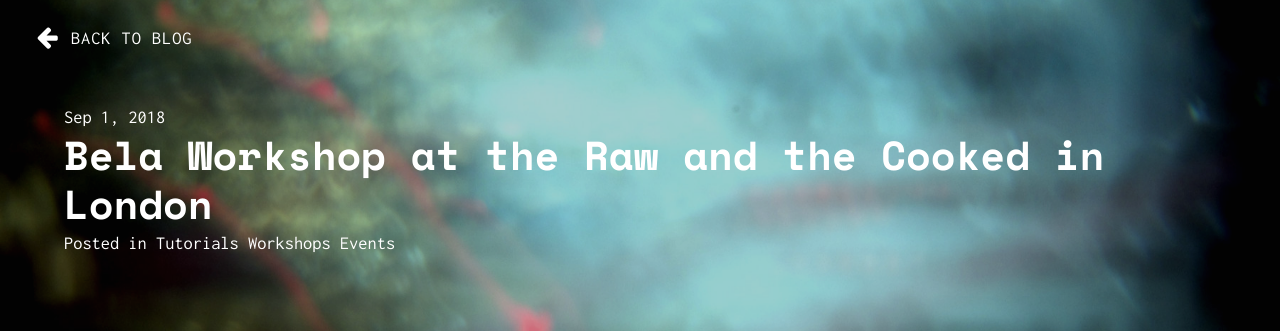
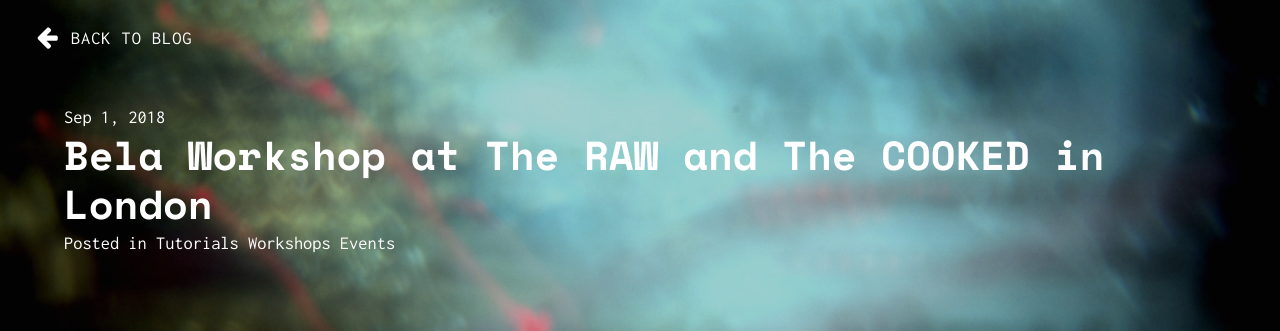
Before and after one commit to BelaPlatform/bela_newBlog, a Jekyll site: the page built from docs/_posts/2018-09-02-bela-workshop-the-raw-and-the-cooked.markdown, in a window 1280 px wide and 900 px high. Shown: the top 331 px of the window. Built offline with Jekyll 4.4.1, drawn with Linux system fonts in a browser that asks for light colours; nearby versions of some CDN libraries.

Commit message:
Capitalisation

```diff
--- a/docs/_posts/2018-09-02-bela-workshop-the-raw-and-the-cooked.markdown
+++ b/docs/_posts/2018-09-02-bela-workshop-the-raw-and-the-cooked.markdown
@@ -1,12 +1,12 @@
 ---
 layout: post
-title: "Bela Workshop at the Raw and the Cooked in London"
+title: "Bela Workshop at The RAW and The COOKED in London"
 date: 2018-09-01
 categories:
   - Tutorials
   - Workshops
   - Events
-description: "Bela Workshop at the Raw and the Cooked in London"
+description: "Bela Workshop at The RAW and The COOKED in London"
 image: cooked/banner.jpg
 author: bela
 ---
@@ -21,6 +21,6 @@
 
 The event, hosted by the Media & Arts Technology Centre for Doctoral Training at Queen Mary University of London, fuses practical workshops and demonstrations with theoretical presentations of current practice in Live Coding and DIY instrument/modular synth building. Targeting both complete beginners and experts alike the daytime section of the events opens up new possibilities and tools, which are explored further during two evenings of live performances in an informal club environment. Note that to attend the workshops you need to [buy a day or weekend ticket](https://www.eventbrite.com/e/the-raw-and-the-cooked-tickets-49375371064) and then register for the free workshops.
 
-{% include single-image.html fileName="cooked/cooked.jpg" %}
+{% include single-image.html fileName="cooked/cooked.jpgs" %}
 
 It's going to be an action packed day on Saturday kicking off with a modular synth workshop from our friends at [Glasgow Make Some Noise](https://gmsn.co.uk/), followed by a talk from Tom Whitwell from [Music Thing Modular](https://musicthing.co.uk/) and synth builder [Ewa Justka](http://ewajustka.tumblr.com/). The evening programme is packed with performances including [A Colder Consciousness](https://www.mixcloud.com/acolderconsciousness/) (Resonance FM) and [Lia Mice](https://www.liamice.com/), and if that's not enough Friday night is a full-blown [Algorave](https://therawandthecooked.intersections.io/raw.html). Hope to see you there if you're London-based!
```
